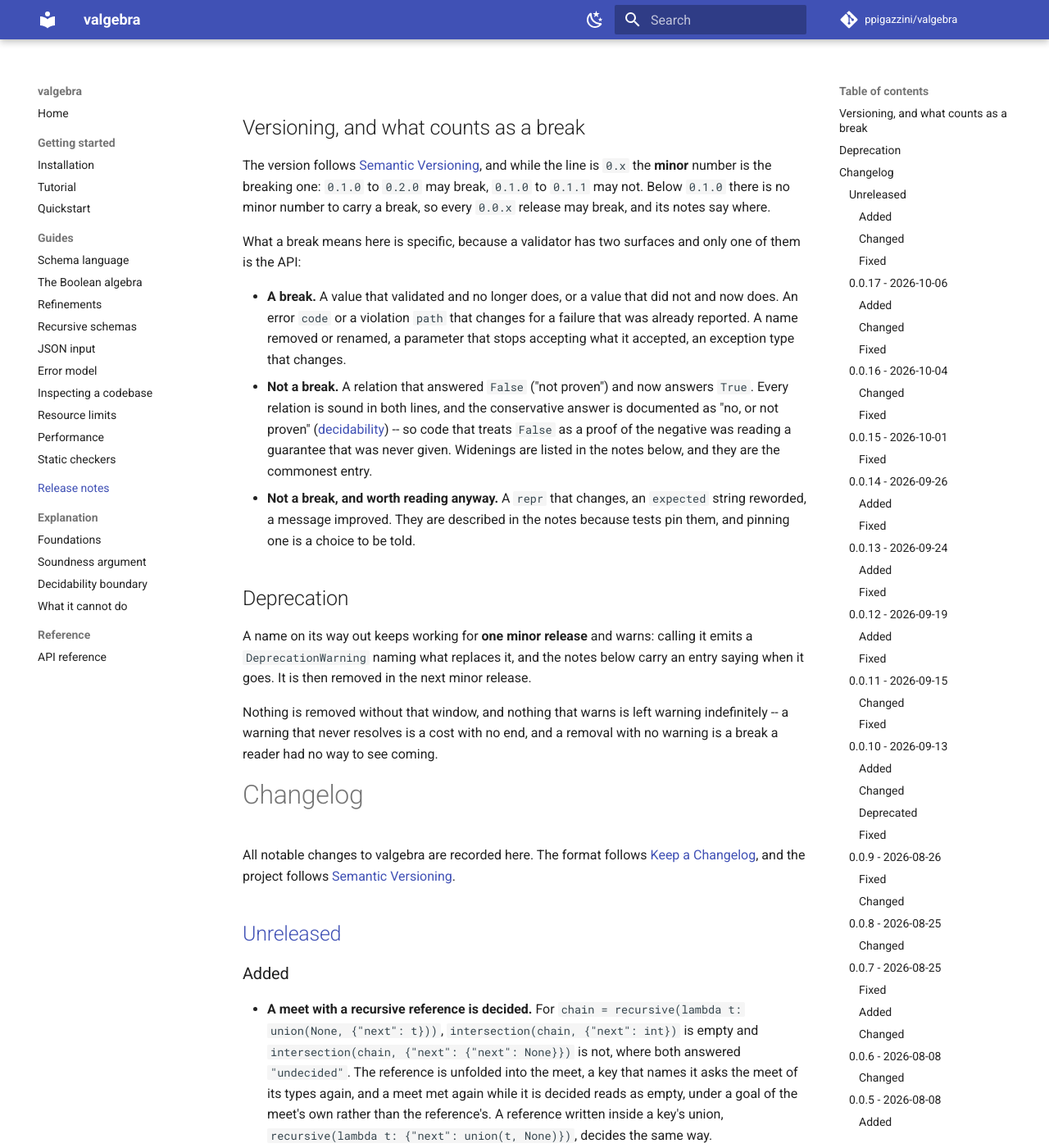
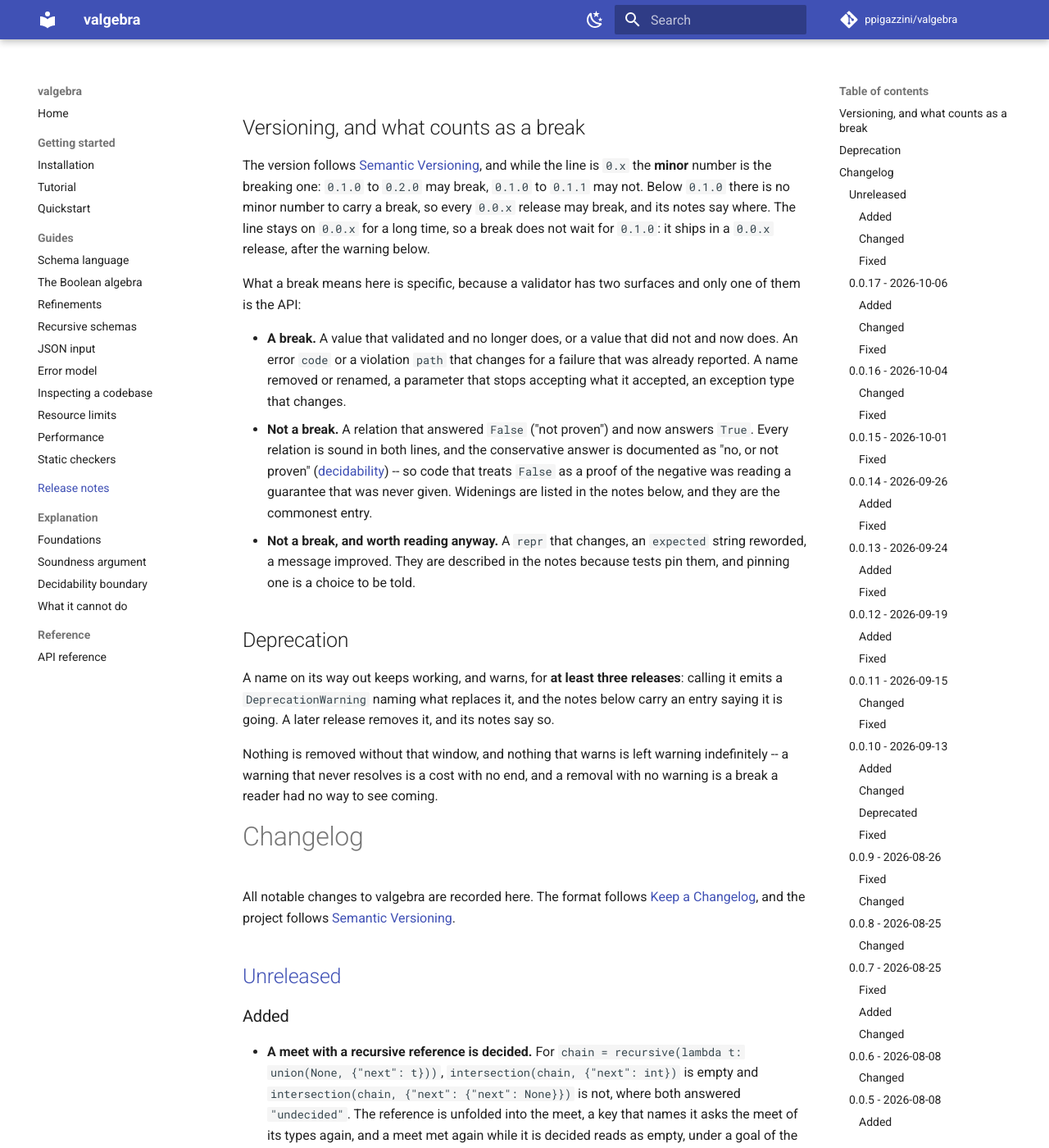
Before and after one commit to ppigazzini/valgebra, an MkDocs documentation site: the page built from docs/12-changelog.md, in a window 1280 px wide and 1400 px high. Shown: the whole window at 82% size. Built offline with MkDocs 1.6.1 and Material for MkDocs 9.7.7, drawn with Linux system fonts in a browser that asks for light colours; comment, search, counter and statistics services are not loaded.

Commit message:
docs: a deprecated name warns for three releases before it goes
The line stays on 0.0.x for a long time, so a break ships in a 0.0.x
release rather than waiting for 0.1.0. A name on its way out keeps working
and warns for at least three releases, and a later release removes it. The
window is counted in releases because below 0.1.0 there is no minor number
to count it in.

```diff
--- a/docs/12-changelog.md
+++ b/docs/12-changelog.md
@@ -8,7 +8,8 @@ The version follows [Semantic Versioning](https://semver.org/spec/v2.0.0.html),
 and while the line is `0.x` the **minor** number is the breaking one: `0.1.0` to
 `0.2.0` may break, `0.1.0` to `0.1.1` may not. Below `0.1.0` there is no minor
 number to carry a break, so every `0.0.x` release may break, and its notes say
-where.
+where. The line stays on `0.0.x` for a long time, so a break does not wait for
+`0.1.0`: it ships in a `0.0.x` release, after the warning below.
 
 What a break means here is specific, because a validator has two surfaces and
 only one of them is the API:
@@ -29,10 +30,10 @@ only one of them is the API:
 
 ## Deprecation
 
-A name on its way out keeps working for **one minor release** and warns:
-calling it emits a `DeprecationWarning` naming what replaces it, and the notes
-below carry an entry saying when it goes. It is then removed in the next minor
-release.
+A name on its way out keeps working, and warns, for **at least three
+releases**: calling it emits a `DeprecationWarning` naming what replaces it, and
+the notes below carry an entry saying it is going. A later release removes it,
+and its notes say so.
 
 Nothing is removed without that window, and nothing that warns is left warning
 indefinitely -- a warning that never resolves is a cost with no end, and a
```
